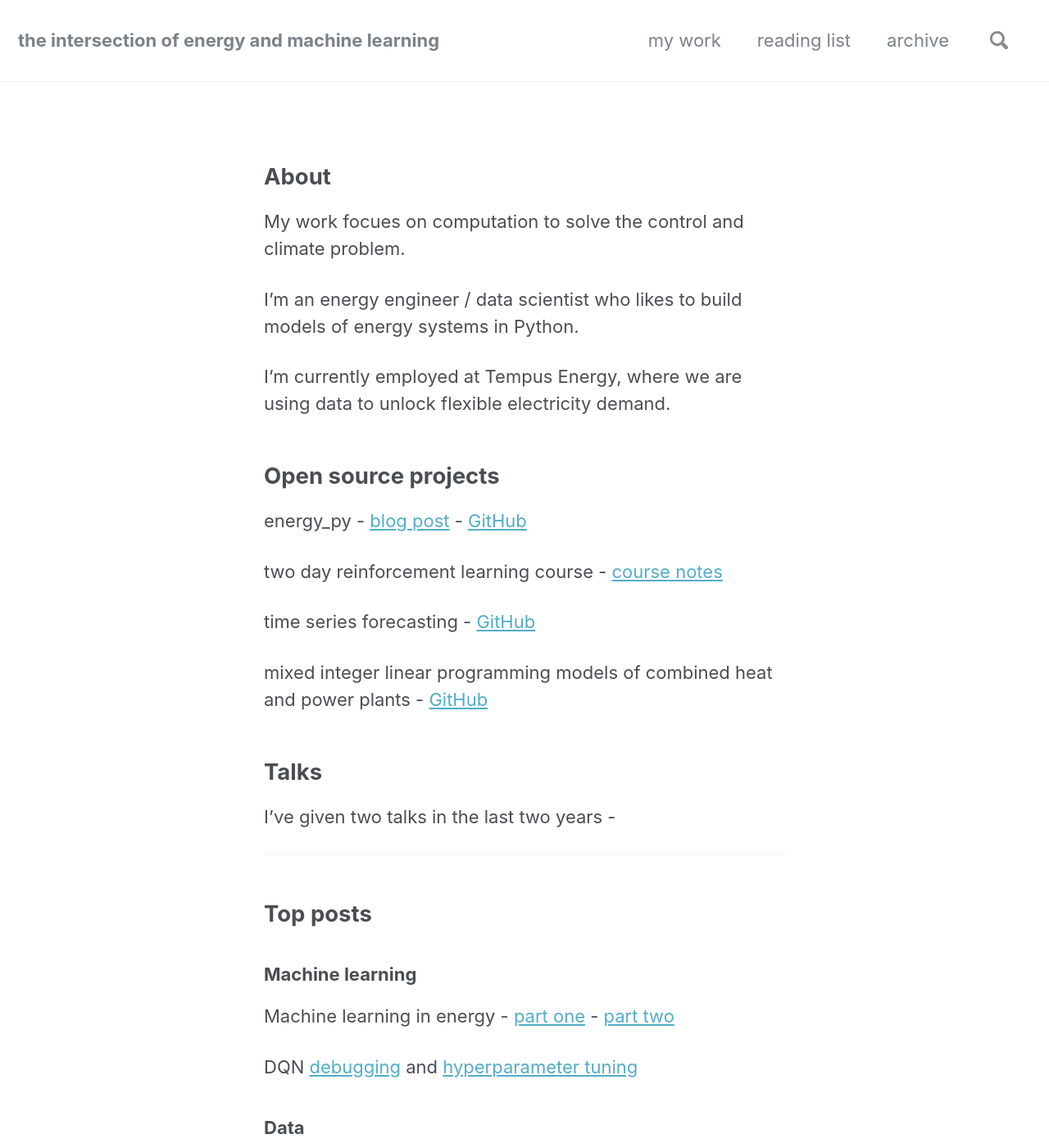
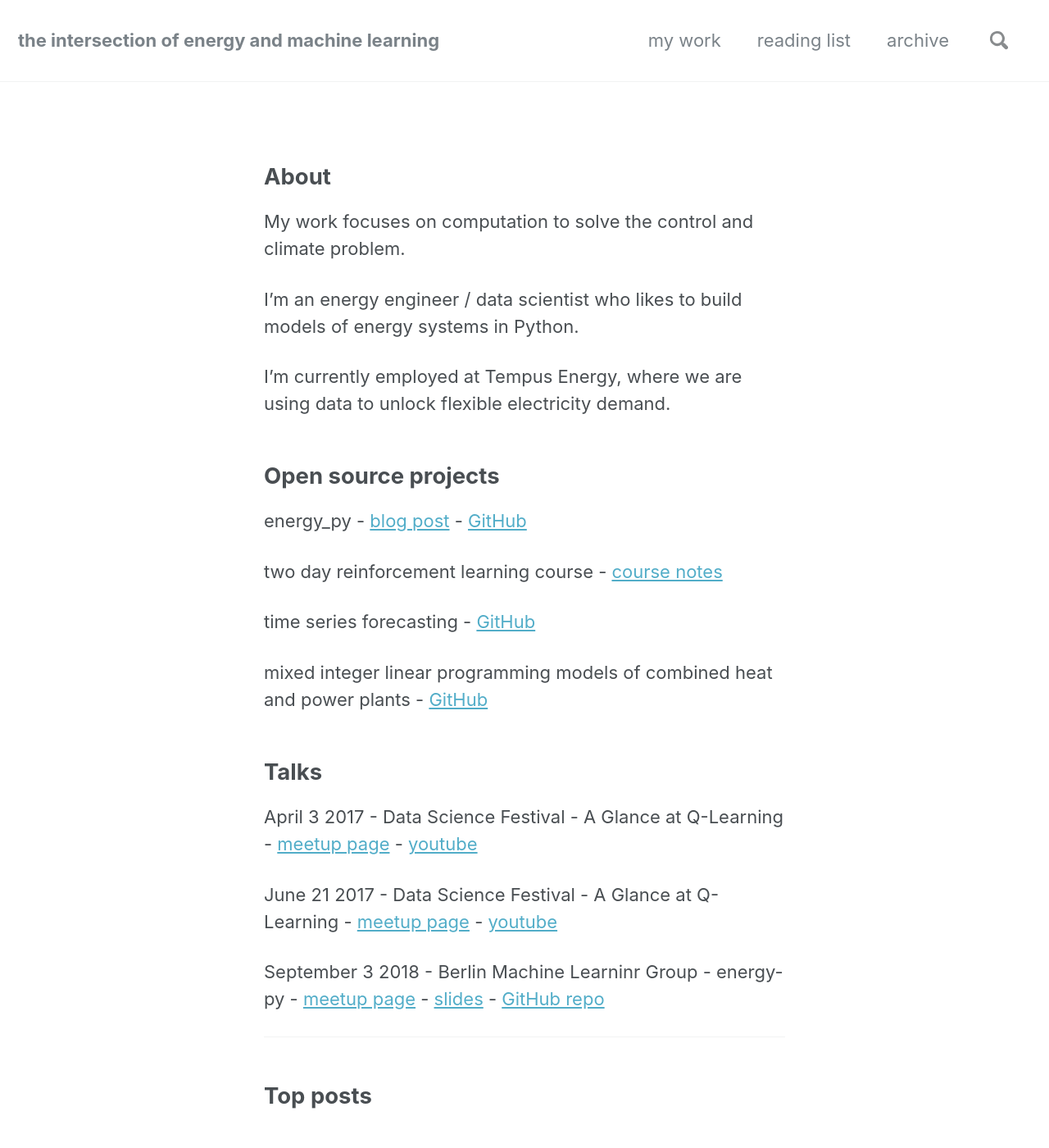
Before and after one commit to ADGEfficiency/adgefficiency.github.io, a Jekyll site: the page built from _pages/top_posts.md, in a window 1280 px wide and 1400 px high. Shown: the whole window at 82% size. Built offline with Jekyll 4.4.1, drawn with Linux system fonts in a browser that asks for light colours; nearby versions of some CDN libraries.

Commit message:
drafting

```diff
--- a/_pages/top_posts.md
+++ b/_pages/top_posts.md
@@ -7,7 +7,7 @@ permalink: /top_posts/
 
 ## About
 
-My work focues on computation to solve the control and climate problem.
+My work focuses on computation to solve the control and climate problem.
 
 I'm an energy engineer / data scientist who likes to build models of energy systems in Python.
 
@@ -25,7 +25,11 @@ mixed integer linear programming models of combined heat and power plants - [Git
 
 ## Talks
 
-I've given two talks in the last two years -
+April 3 2017 - Data Science Festival - A Glance at Q-Learning - [meetup page](https://www.meetup.com/berlin-machine-learning/events/234989414/) - [youtube](https://www.youtube.com/watch?v=25NPjJ6hBmI)
+
+June 21 2017 - Data Science Festival - A Glance at Q-Learning - [meetup page](https://www.datasciencefestival.com/adam-green-glance-q-learning/) - [youtube](https://www.youtube.com/watch?v=25NPjJ6hBmI)
+
+September 3 2018 - Berlin Machine Learninr Group - energy-py - [meetup page](https://www.meetup.com/berlin-machine-learning/events/246637693/) - [slides](https://gitpitch.com/ADGEfficiency/energy-py-talk) - [GitHub repo](https://github.com/ADGEfficiency/energy-py-talk)
 
 ---
 
```
